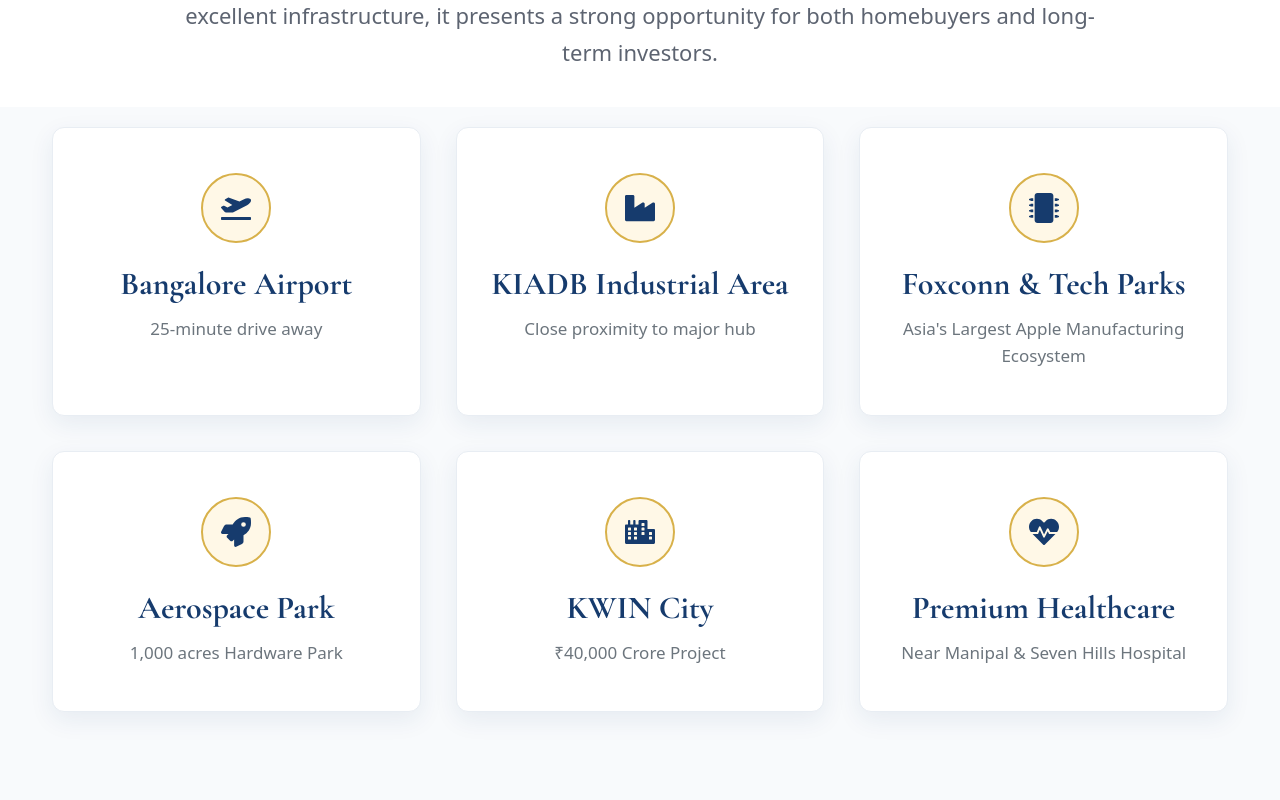
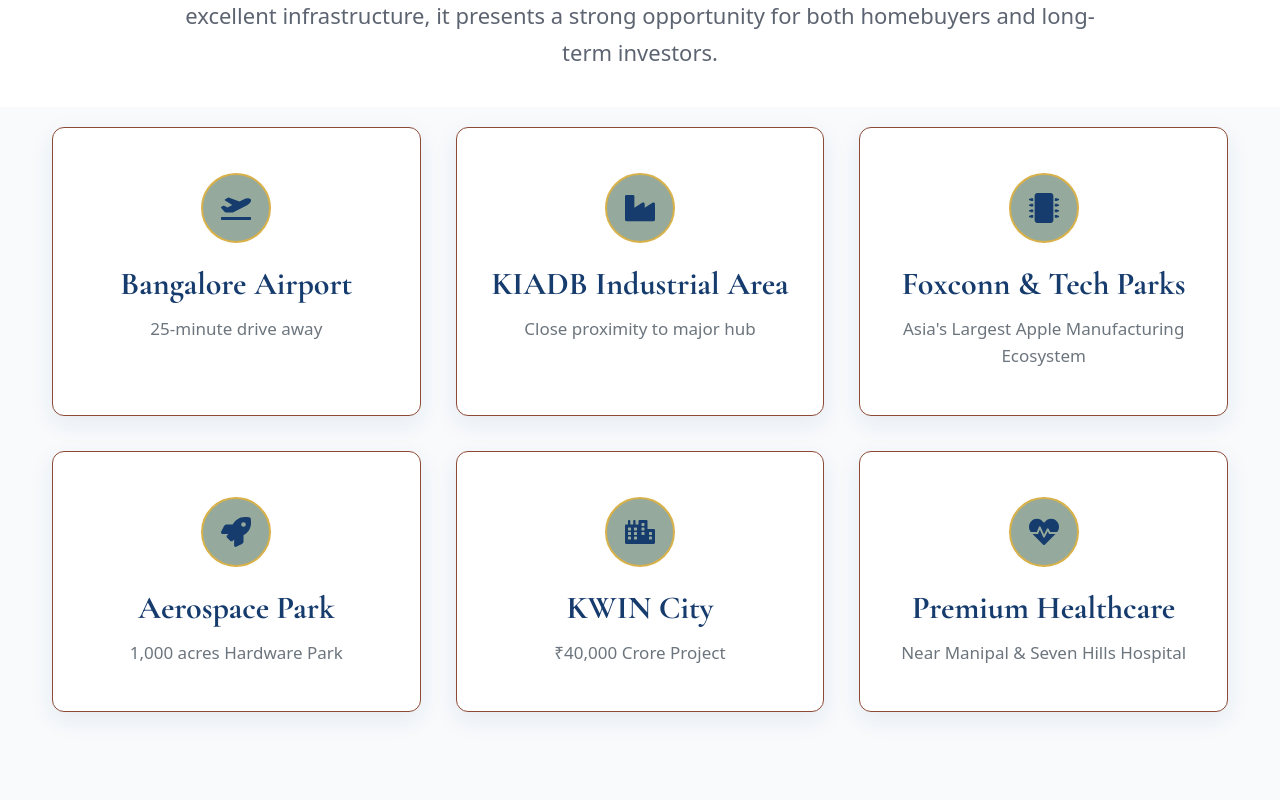
Before and after one commit to Raju2882/New, a React (Vite) app in the folder frontend/: page / in a window 1280 px wide. Shown: the part 1080-1880 px from the top of the page. Built offline with nearby package versions, Linux system fonts and the light colour scheme.

Commit message:
Updated website

```diff
--- a/frontend/src/components/Lifestyle/Lifestyle.css
+++ b/frontend/src/components/Lifestyle/Lifestyle.css
@@ -349,7 +349,7 @@
 
     padding:25px;
 
-    background:#163B6D;
+    background:#95a99d;
 
     border-left:5px solid #D8B14A;
 
--- a/frontend/src/components/LocationCards/LocationCards.css
+++ b/frontend/src/components/LocationCards/LocationCards.css
@@ -19,7 +19,7 @@
 
 .location-card{
     background:#ffffff;
-    border:1px solid #E8EDF3;
+    border:1px solid #8b4b37;
     padding:45px 30px;
     text-align:center;
     transition:.35s;
@@ -52,7 +52,8 @@
 
     border-radius:50%;
 
-    background:#FFF8E7;
+    background:#95a99d;
+
 
     display:flex;
     align-items:center;
@@ -69,11 +70,11 @@
 
 .location-card:hover .card-icon{
 
-    background:#163B6D;
+    background:#95a99d;
 
     color:#fff;
 
-    border-color:#163B6D;
+    border-color:#8b4b37;
 
 }
 
```
Also changed, not shown: frontend/src/assets/images/logo.png.
